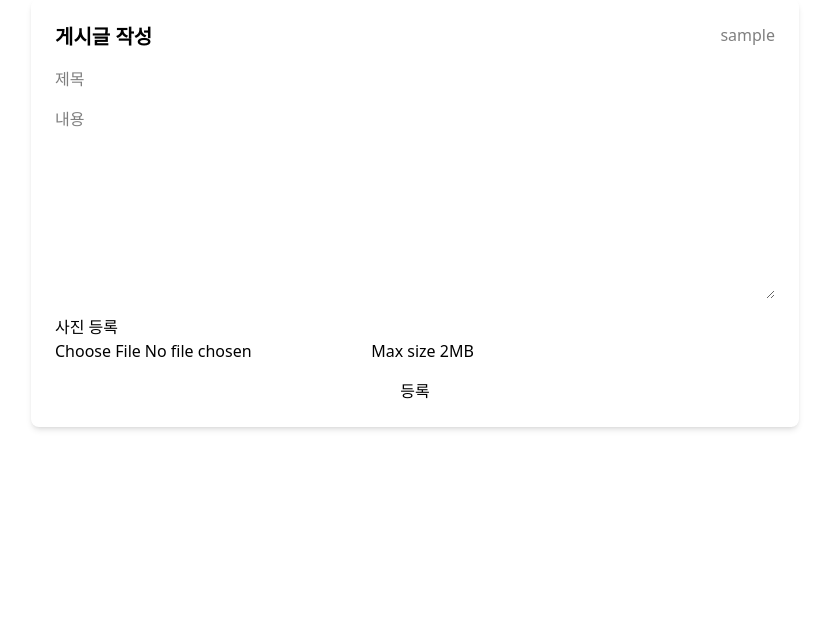
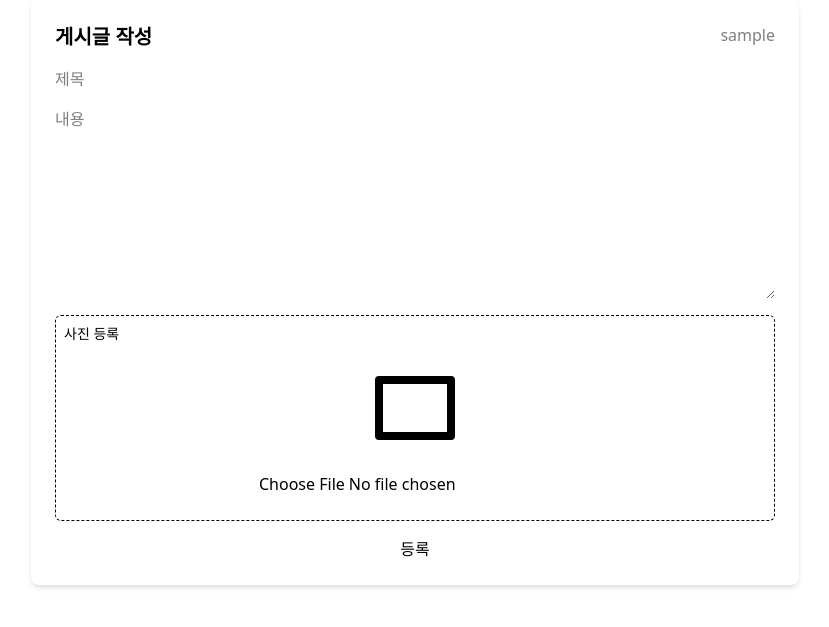
Before and after one commit to kade704/apache-forum, a PHP site: page /write.php in a window 1280 px wide. Shown: the part 129-756 px from the top of the page, without its empty margins (225-1054 px from the left). Run offline with PHP 8.4, Linux system fonts and the light colour scheme; the visitor is signed in with stand-in values (Sample User, id 1); some libraries are stand-ins or nearby versions.

Commit message:
write.php 디자인 변경

```diff
--- a/html/write.php
+++ b/html/write.php
@@ -11,6 +11,26 @@
 ?>
 
 <?php require_once "includes/header.php"; ?>
+<script>
+  document.addEventListener('DOMContentLoaded', () => {
+    const fileInput = document.getElementById('file-input');
+    const preview = document.getElementById('preview');
+    const defaultImage = document.getElementById('default-image');
+
+    fileInput.addEventListener('change', function(e) {
+        const file = e.target.files[0];
+        if (file) {
+          const reader = new FileReader();
+          reader.onload = function(event) {
+            preview.src = event.target.result;
+            preview.style.display = 'block';
+          }
+          reader.readAsDataURL(file);
+          defaultImage.style.display = "none";
+        }
+    });
+  });
+</script>
 <main class="pt-20 mx-auto max-w-3xl">
     <?php echo <<<HTML
     <form method="POST" enctype="multipart/form-data" action="actions/create_post.php" class="p-6 flex flex-col bg-base-100 rounded-lg shadow-md">
@@ -22,11 +42,17 @@
         <div class="space-y-4">
             <input type="text" name="title" class="flex-1 input w-full"  placeholder="제목" required />
             <textarea type="text" name="content" class="textarea w-full min-h-48" placeholder="내용"></textarea>
-            <fieldset class="fieldset">
-                <legend class="fieldset-legend">사진 등록</legend>
-                <input type="file" name="image_file" class="file-input" accept="image/*" />
-                <label class="label">Max size 2MB</label>
-            </fieldset>
+            <input type="file" name="image_file" class="file-input" accept="image/*" hidden />
+            <div class="p-2 w-full border border-content border-dashed rounded-md">
+                <p class="text-sm">사진 등록</p>
+                <div class="w-full my-4 flex flex-col items-center gap-2">
+                    <svg xmlns="http://www.w3.org/2000/svg" width="96" height="96" viewBox="0 0 24 24" id="default-image">
+                        <g fill="none" stroke="currentColor" stroke-linecap="round" stroke-linejoin="round" stroke-width="1"><path stroke-dasharray="66" stroke-width="2" d="M3 14v-9h18v14h-18v-5"><animate fill="freeze" attributeName="stroke-dashoffset" dur="0.6s" values="66;0"/></path><path stroke-dasharray="26" stroke-dashoffset="26" d="M3 16l4 -3l3 2l6 -5l5 4"><animate fill="freeze" attributeName="stroke-dashoffset" begin="0.6s" dur="0.4s" to="0"/></path></g><g fill="currentColor"><circle cx="7.5" cy="9.5" r="1.5" opacity="0"><animate fill="freeze" attributeName="opacity" begin="1s" dur="0.2s" to="1"/></circle><path fill-opacity="0" d="M3 16l4 -3l3 2l6 -5l5 4v5h-18Z"><animate fill="freeze" attributeName="fill-opacity" begin="1.2s" dur="0.4s" to="1"/></path></g>
+                    </svg>
+                    <img id="preview" class="rounded-lg" src="#" alt=""/>
+                    <input type="file"  name="image_file" class="file-input" id="file-input" accept="image/*"/>
+                </div>
+            </div>
             <button type="submit" class="btn btn-primary w-full">등록</button>
         </div>
     </form>
```
